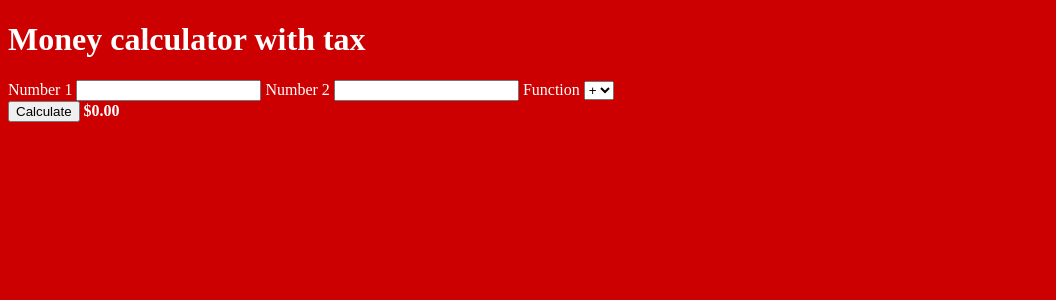
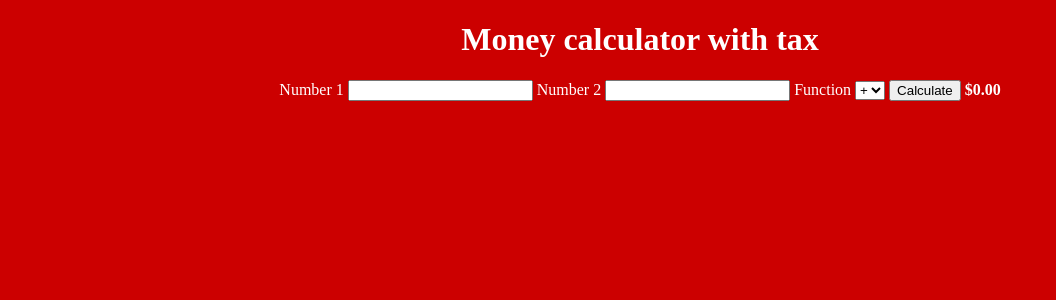
Before and after one commit to soudaou/assignments, a PHP site: page / in a window 1280 px wide. Shown: the top 300 px of the page, without its empty margins (0-1056 px from the left). Run offline with PHP 8.4, Linux system fonts and the light colour scheme.

Commit message:
added a text-align:center to the html

```diff
--- a/mtm1531/assignment-2/css/general.css
+++ b/mtm1531/assignment-2/css/general.css
@@ -5,13 +5,15 @@ html{
 	margin: 0, auto;
 	padding:0;
 	color:#FFFFFF;
+	text-align:center;
 }
 
+h1{
 
-h1{
 	font-size:2em;
 	font:"Century Gothic";
 }
 form{
-	width: 50%;
+	margin: 0, auto;
+	padding:0;
 }
```
